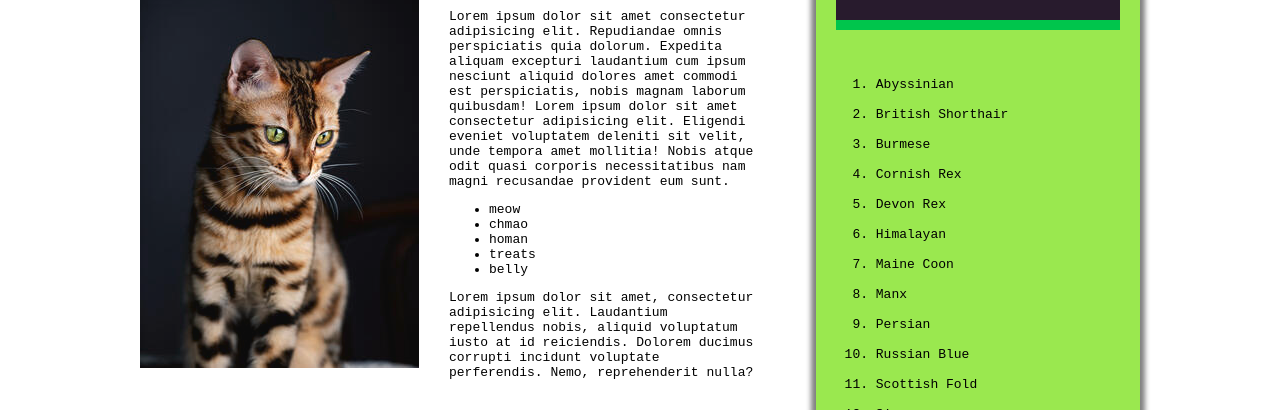
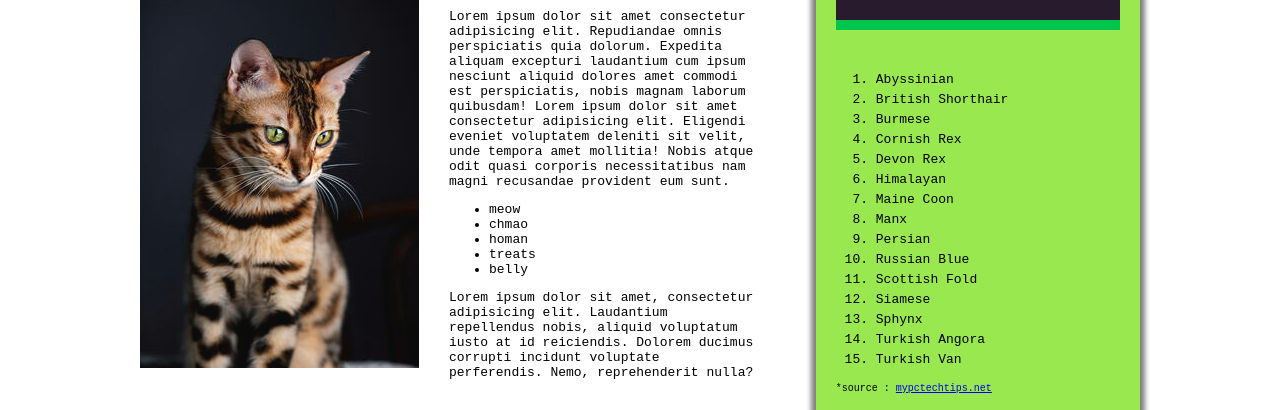
Before and after one commit to username-98/html-css-basic-challenge, a plain HTML site: page index.html in a window 1280 px wide. Shown: the part 390-800 px from the top of the page. Drawn offline with Linux system fonts and the light colour scheme.

Commit message:
fix: line height

```diff
--- a/css/style.css
+++ b/css/style.css
@@ -65,7 +65,7 @@ body header h1 {
 }
 
 .sidebar ol {
-    line-height: 30px;
+    line-height: 20px;
 }
 
 .sidebar a:hover {
```
